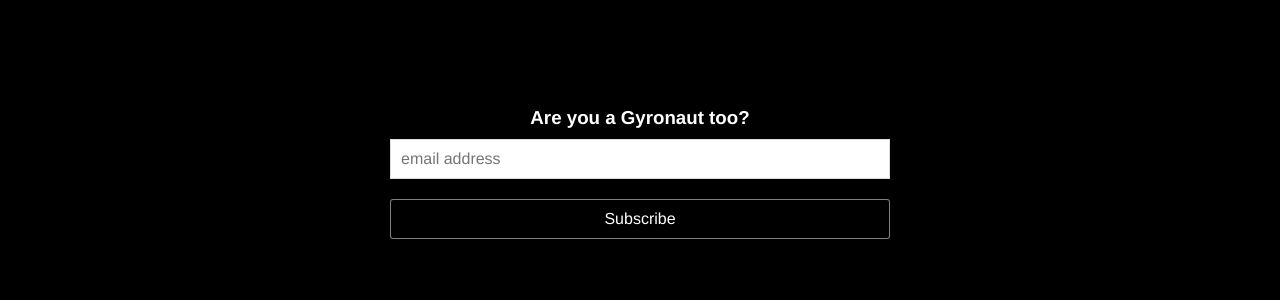
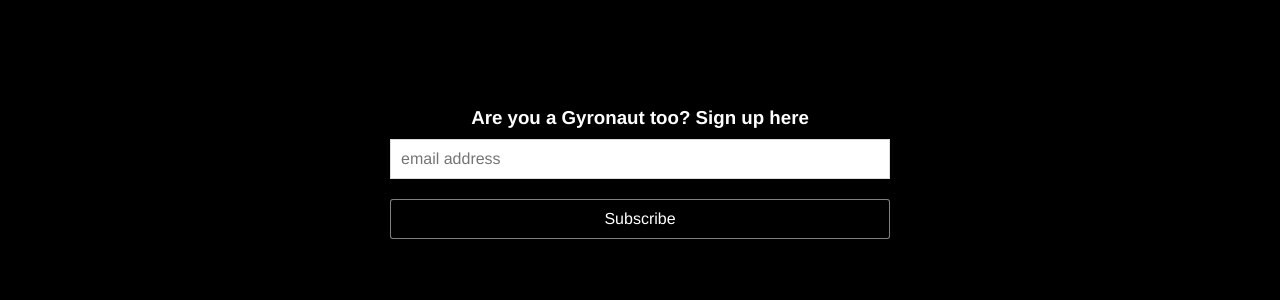
Before and after one commit to gyrostable/gyroscope-landing, a Jekyll site: the page built from index.html, in a window 1280 px wide. Shown: the part 408-708 px from the top of the page. Built offline with Jekyll 4.4.1, drawn with Linux system fonts in a browser that asks for light colours.

Commit message:
critical change

```diff
--- a/index.html
+++ b/index.html
@@ -8,7 +8,7 @@ title: Gyroscope, the new all-weather stablecoin
 		<div id="mc_embed_signup" class="centered-container">
 			<form action="https://finance.us1.list-manage.com/subscribe/post?u=613f6a8c1301bd8fa5f5d5c83&amp;id=f33c21320c" method="post" id="mc-embedded-subscribe-form" name="mc-embedded-subscribe-form" class="validate" target="_blank" novalidate>
 				<div id="mc_embed_signup_scroll">
-					<label for="mce-EMAIL"> <h3>Are you a Gyronaut too?</h3></label>
+					<label for="mce-EMAIL"> <h3>Are you a Gyronaut too? Sign up here</h3></label>
 					<input type="email" value="" name="EMAIL" class="email" id="mce-EMAIL" placeholder="email address" required>
 					<!-- real people should not fill this in and expect good things - do not remove this or risk form bot signups-->
 					<div style="position: absolute; left: -5000px;" aria-hidden="true"><input type="text" name="b_613f6a8c1301bd8fa5f5d5c83_f33c21320c" tabindex="-1" value=""></div>
```
